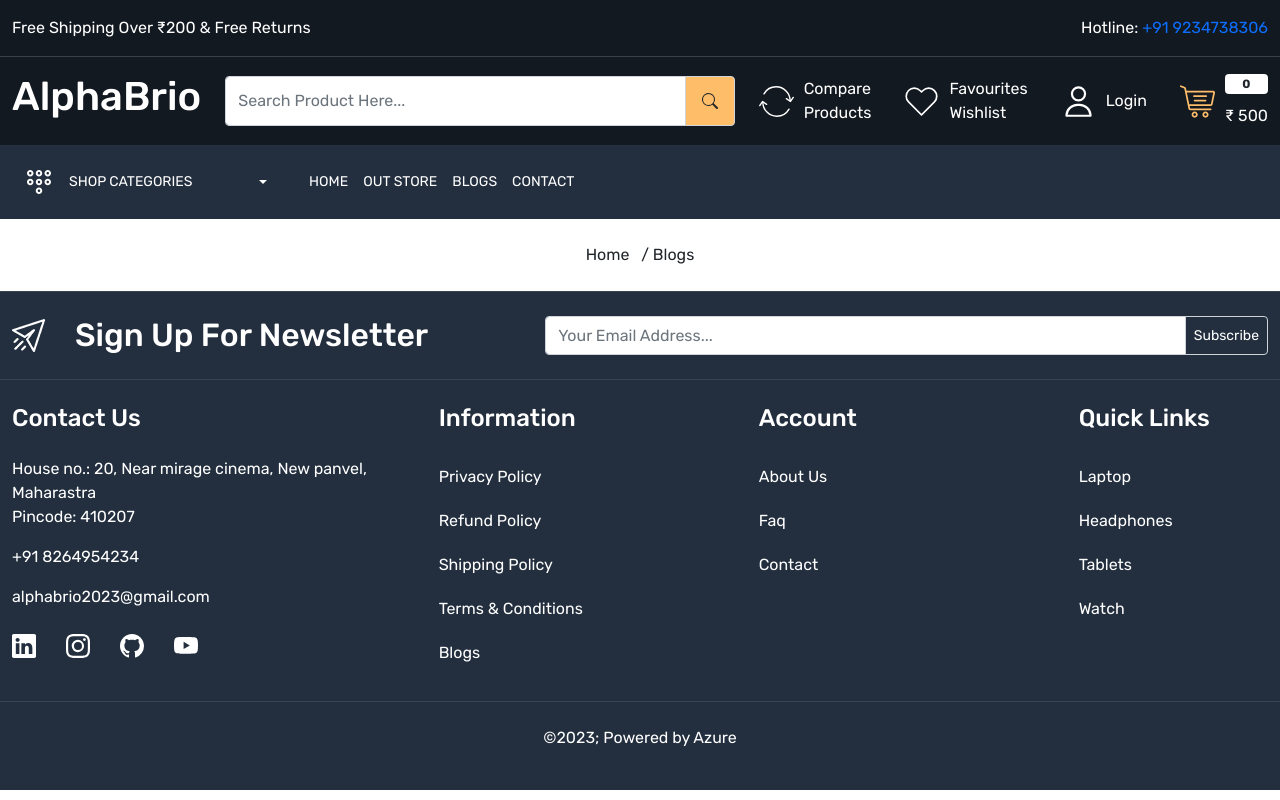
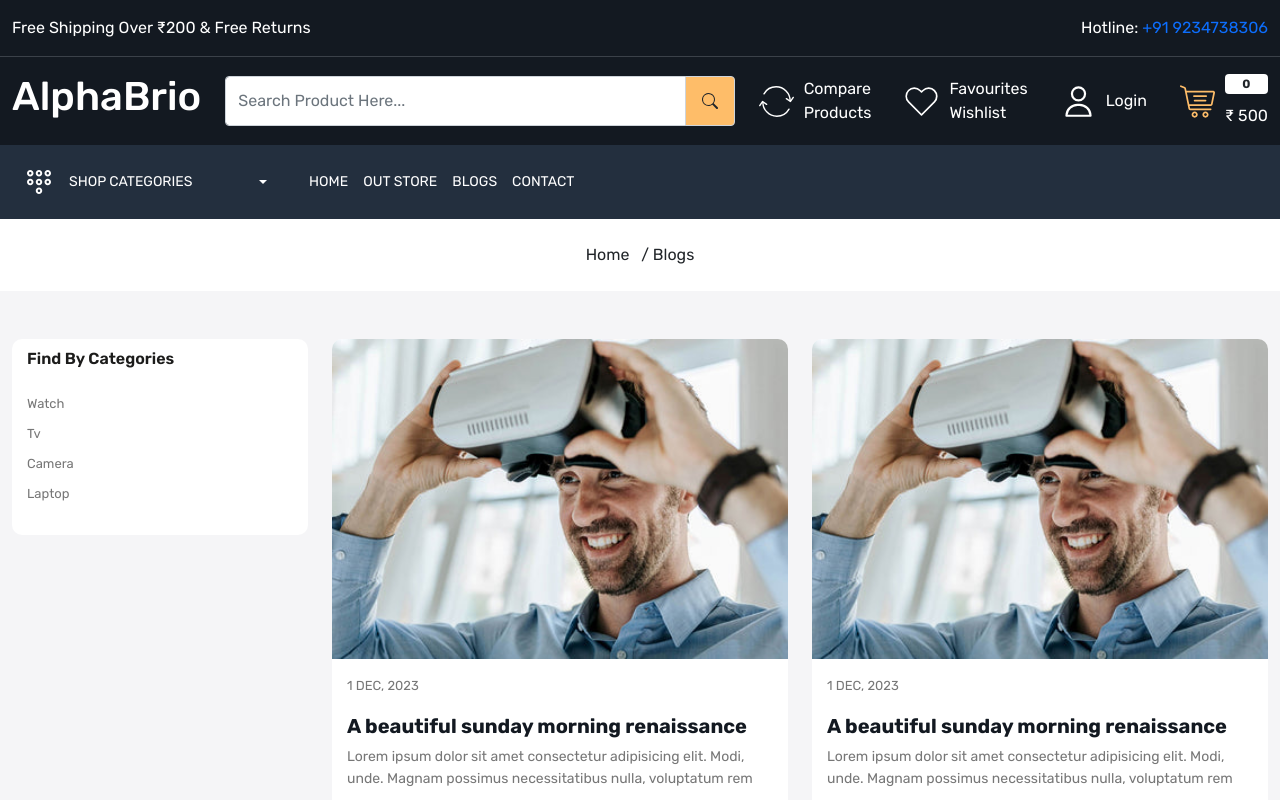
Before and after one commit to AAnuj26/AlphaBrio, a React (Vite) app: page /blogs in a window 1280 px wide. Shown: the top 800 px of the page. Built offline with nearby package versions, Linux system fonts and the light colour scheme.

Commit message:
feat / blog page

```diff
--- a/src/components/BlogCard.jsx
+++ b/src/components/BlogCard.jsx
@@ -3,10 +3,9 @@
 
 const BlogCard = () => {
   return (
-    <div className="col-3">
     <div className="blog-card">
       <div className="card-image">
-          <img src="images/blog-1.jpg" className="img-fluid" alt="blog" />
+        <img src="images/blog-1.jpg" className="img-fluid w-100" alt="blog" />
       </div>
       <div className="blog-content">
         <p className="date"> 1 Dec, 2023</p>
@@ -20,7 +19,6 @@
         </Link>
       </div>
     </div>
-    </div>
   );
 };
 
--- a/src/pages/Blog.jsx
+++ b/src/pages/Blog.jsx
@@ -1,12 +1,48 @@
 import React from "react";
 import BreadCrumb from "../components/BreadCrumb";
 import Meta from "../components/Meta";
+import BlogCard from "../components/BlogCard";
 
 const Blog = () => {
   return (
     <>
       <Meta title={"Blogs"} />
       <BreadCrumb title={"Blogs"} />
+      <div className="blog-wrapper home-wrapper-2 py-5">
+        <div className="container-xxl">
+          <div className="row">
+            <div className="col-3">
+              <div className="filter-card mb-3">
+                <h3 className="filter-title">Find By Categories</h3>
+                <div>
+                  <ul className="ps-0">
+                    <li>Watch</li>
+                    <li>Tv</li>
+                    <li>Camera</li>
+                    <li>Laptop</li>
+                  </ul>
+                </div>
+              </div>
+            </div>
+            <div className="col-9">
+              <div className="row ">
+                <div className="col-6 mb-3">
+                  <BlogCard />
+                </div>
+                <div className="col-6 mb-3">
+                  <BlogCard />
+                </div>
+                <div className="col-6 mb-3">
+                  <BlogCard />
+                </div>
+                <div className="col-6 mb-3">
+                  <BlogCard />
+                </div>
+              </div>
+            </div>
+          </div>
+        </div>
+      </div>
     </>
   );
 };
--- a/src/pages/Home.jsx
+++ b/src/pages/Home.jsx
@@ -356,10 +356,20 @@
             <div className="col-12">
               <h3 className="section-heading"> Our Latest Blogs</h3>
             </div>
-            <BlogCard />
-            <BlogCard />
-            <BlogCard />
-            <BlogCard />
+          </div>
+          <div className="row">
+            <div className="col-3">
+              <BlogCard />
+            </div>
+            <div className="col-3">
+              <BlogCard />
+            </div>
+            <div className="col-3">
+              <BlogCard />
+            </div>
+            <div className="col-3">
+              <BlogCard />
+            </div>
           </div>
         </div>
       </section>
```
Lines whose indentation alone changed are shown as unchanged.
